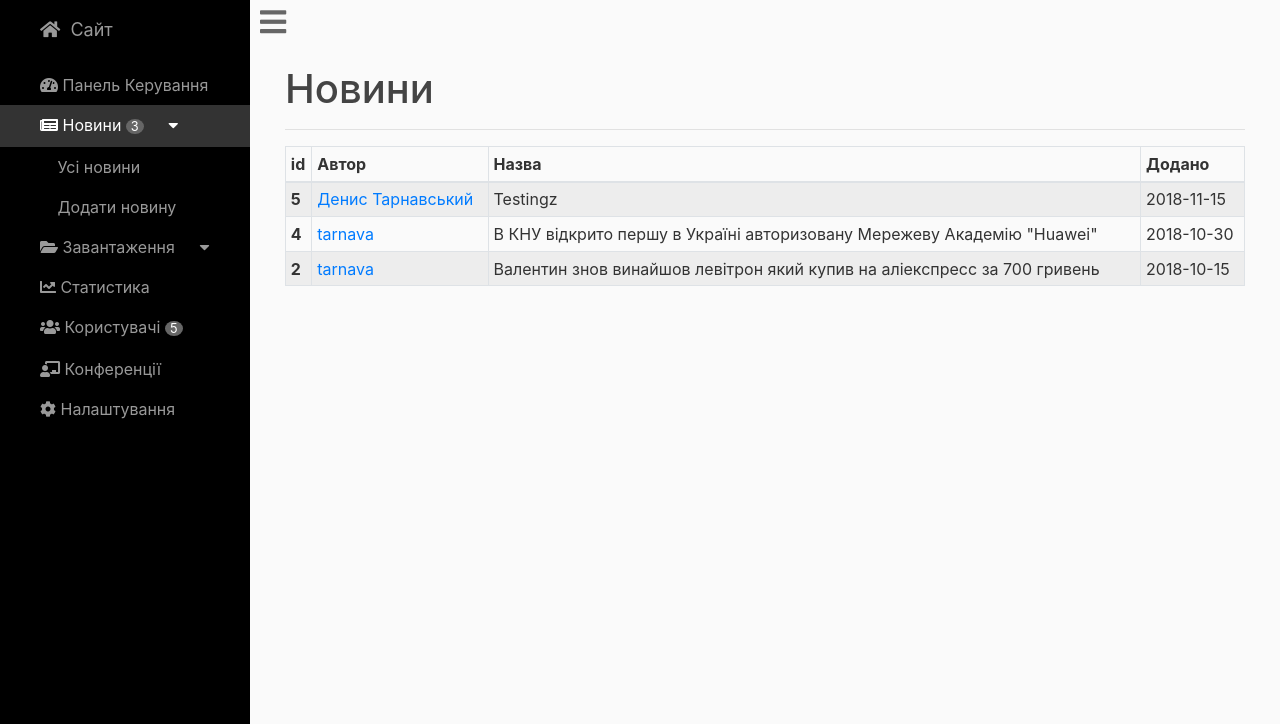
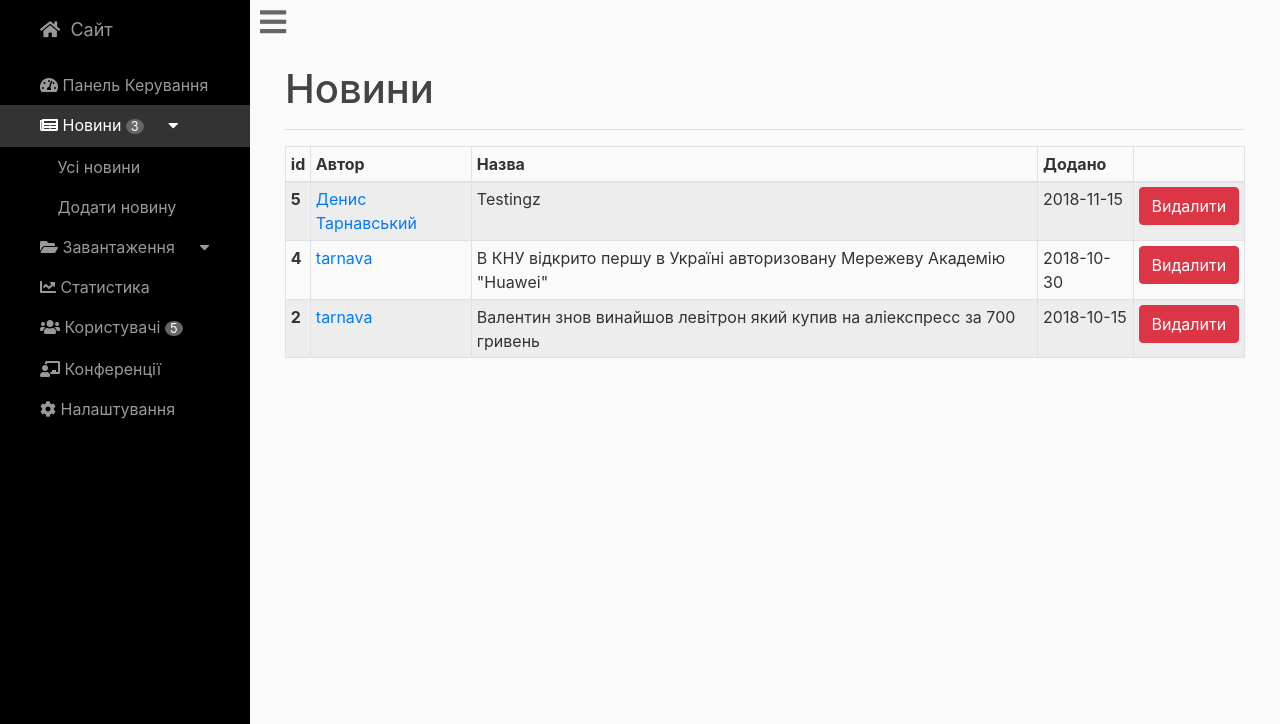
Before and after one commit to marzique/frecs2.0, a Flask app: page /admin/news in a window 1280 px wide. Shown: the part 76-800 px from the top of the page. Run offline with Flask 2, Linux system fonts and the light colour scheme; data comes from the database, SQL or seed files in the repository; both versions use the stored data as it was after the commit; some libraries are stand-ins or nearby versions; some web fonts are replaced.

Commit message:
delete posts buttons on dashboard

```diff
--- a/rpd_site/templates/dashboard_news.html
+++ b/rpd_site/templates/dashboard_news.html
@@ -18,6 +18,7 @@
                       <th scope="col">Автор</th>
                       <th scope="col">Назва</th>
                       <th scope="col">Додано</th>
+                      <th scope="col"></th>
                     </tr>
                   </thead>
                   <tbody>
@@ -27,6 +28,11 @@
                       <td><a href="{{ url_for('user_id', user_id=post.author.id) }}">{{ post.author.username }}</a></td>
                       <td>{{post.title}}</td>
                       <td>{{post.date_posted.strftime('%Y-%m-%d')}} </td>
+                      <td>
+                        <form action="{{ url_for('delete_post', post_id=post.id) }}" method="POST">
+                          <input class="btn btn-danger" type="submit" value="Видалити">
+                        </form>
+                      </td>
                     </tr>
                     {% endfor %}
                   </tbody>
```
Also changed, not shown: rpd_site/site.db.
